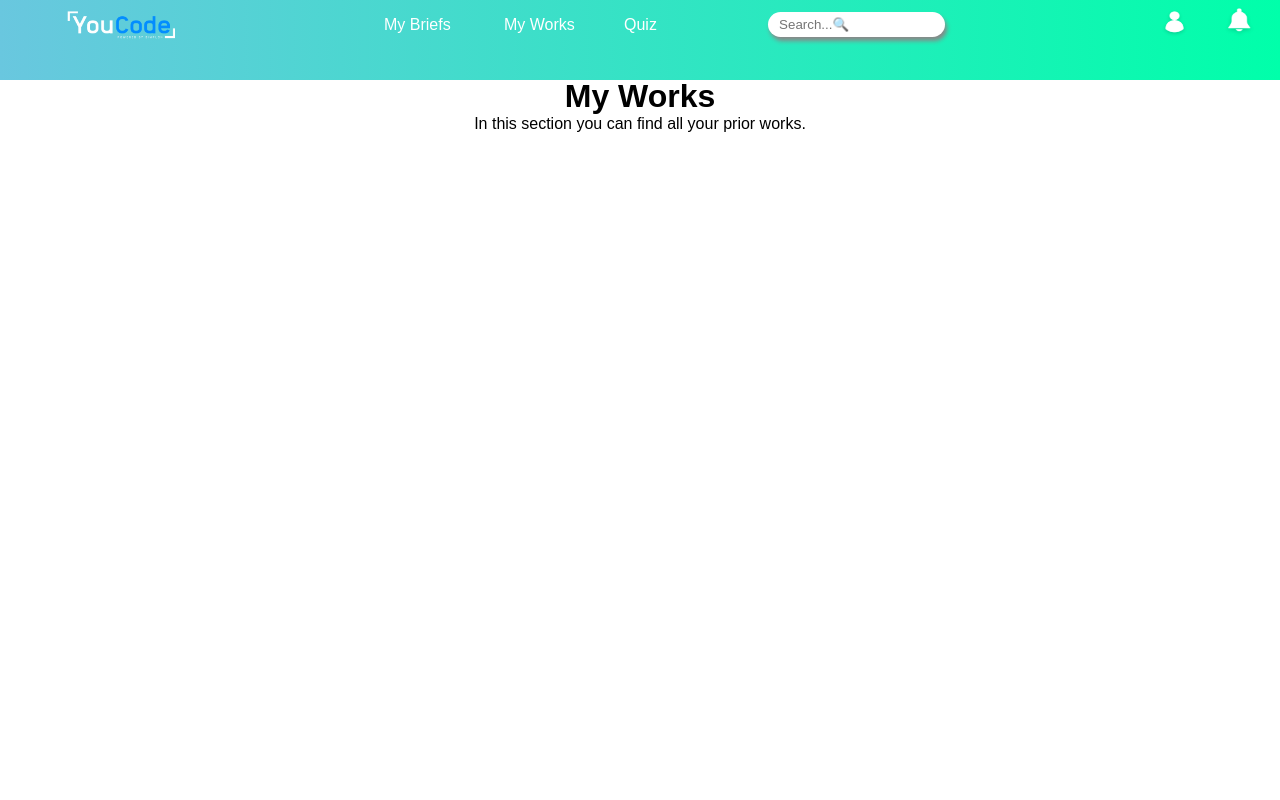
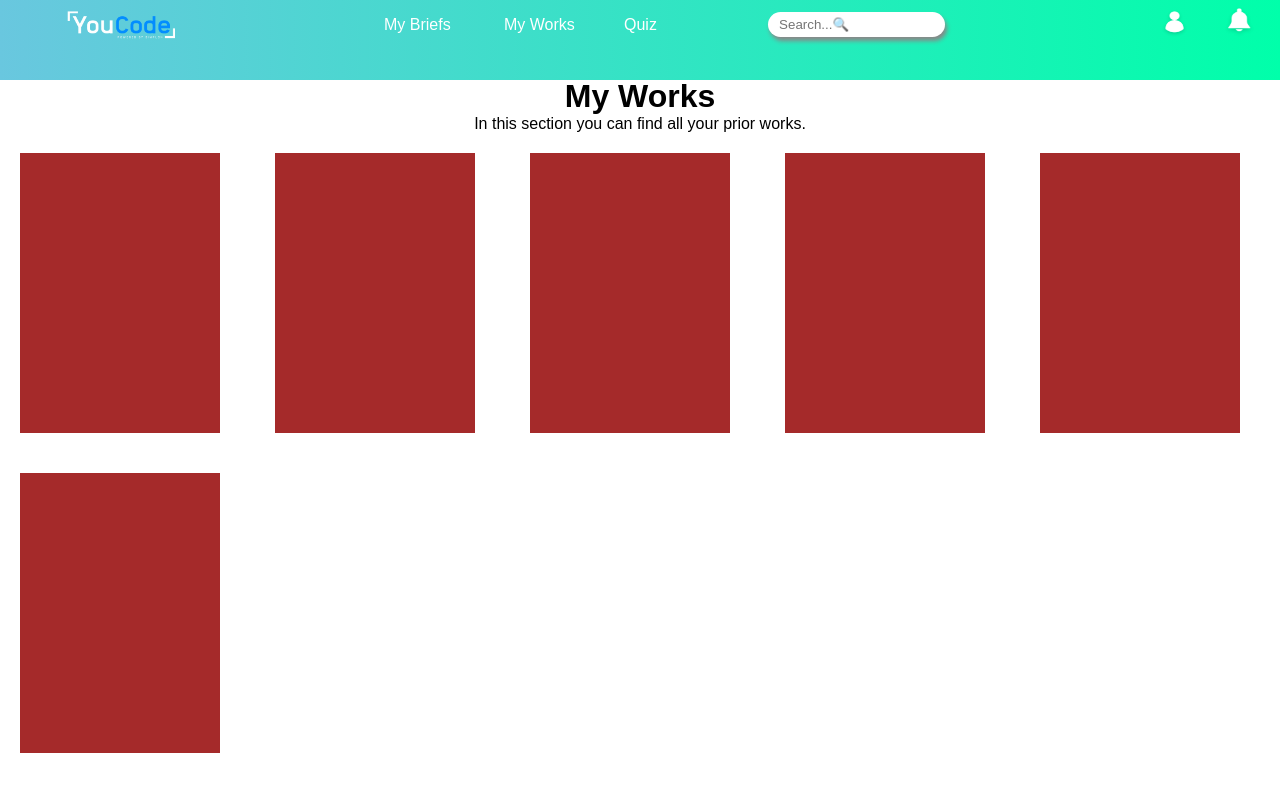
Before and after one commit to adnanbouthir/Class-Management-App, a PHP site: page /MyWorks.html in a window 1280 px wide; the page is wider, and only the part inside the window is pictured. Run offline with PHP 8.4, Linux system fonts and the light colour scheme.

Commit message:
Add flex cards MyWorks.html

```diff
--- a/MyWorks.html
+++ b/MyWorks.html
@@ -58,6 +58,32 @@
                 </div>
 
 
+<div class="cardscontainer">
+<div class="cards">
+    <div class="card1">
+
+    </div>
+        <div class="card2">
+
+    </div>
+            <div class="card3">
+
+    </div>
+            <div class="card4">
+
+    </div>
+            <div class="card5">
+
+    </div>
+                <div class="card6">
+
+    </div>
+</div>
+
+</div>
+
+
+
         </div>
 
 
--- a/style/MyWorks.css
+++ b/style/MyWorks.css
@@ -106,3 +106,63 @@ display: flex;
 flex-direction: column;
 align-items: center;
 }
+
+
+
+.cardscontainer{
+    display: flex;
+    background-color: rgb(255, 255, 255);
+    width: 1260px;
+    height: 320px;
+
+}
+
+.cards{
+       display: flex;
+       justify-content: space-between;
+        flex-wrap: wrap;
+
+}
+
+.card1 {
+    margin: 20px;
+    background-color: brown;
+    width: 200px;
+    height: 280px;
+}
+
+
+.card2 {
+    margin: 20px;
+    background-color: brown;
+    width: 200px;
+    height: 280px;
+}
+
+.card3 {
+    margin: 20px;
+    background-color: brown;
+    width: 200px;
+    height: 280px;
+}
+
+.card4 {
+    margin: 20px;
+    background-color: brown;
+    width: 200px;
+    height: 280px;
+}
+
+.card5 {
+    margin: 20px;
+    background-color: brown;
+    width: 200px;
+    height: 280px;
+}
+
+.card6 {
+    margin: 20px;
+    background-color: brown;
+    width: 200px;
+    height: 280px;
+}
```
